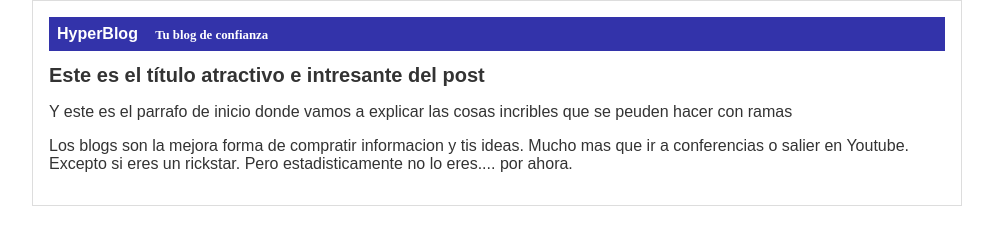
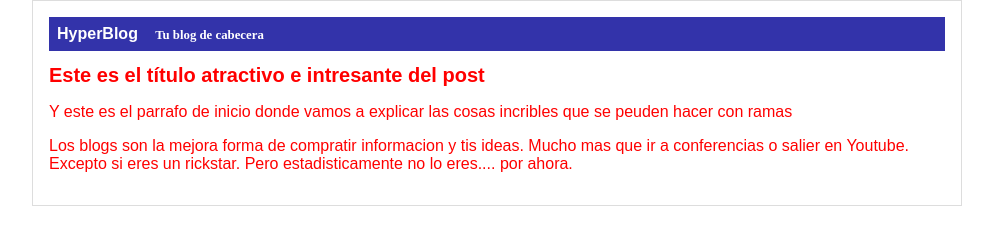
Before and after one commit to MauricioACN/hierblog, a plain HTML site: page index.html in a window 1280 px wide. Shown: the whole page, without its empty margins (143-1136 px from the left). Drawn offline with Linux system fonts and the light colour scheme.

Commit message:
cabecera y color

```diff
--- a/css/estilos.css
+++ b/css/estilos.css
@@ -1,6 +1,6 @@
 body
 {
-    color: #333;
+    color: red;
     text-align: center;
     font-family: Arial, Helvetica, sans-serif;
     font-size: 16px;
--- a/index.html
+++ b/index.html
@@ -6,7 +6,7 @@
   <body>
     <div id="container">
       <div id="cabecera">
-        HyperBlog <span id="tagline">Tu blog de confianza</span>
+        HyperBlog <span id="tagline">Tu blog de cabecera</span>
       </div>
       <div id="post">
         <h1>Este es el título atractivo e intresante del post</h1>
```
